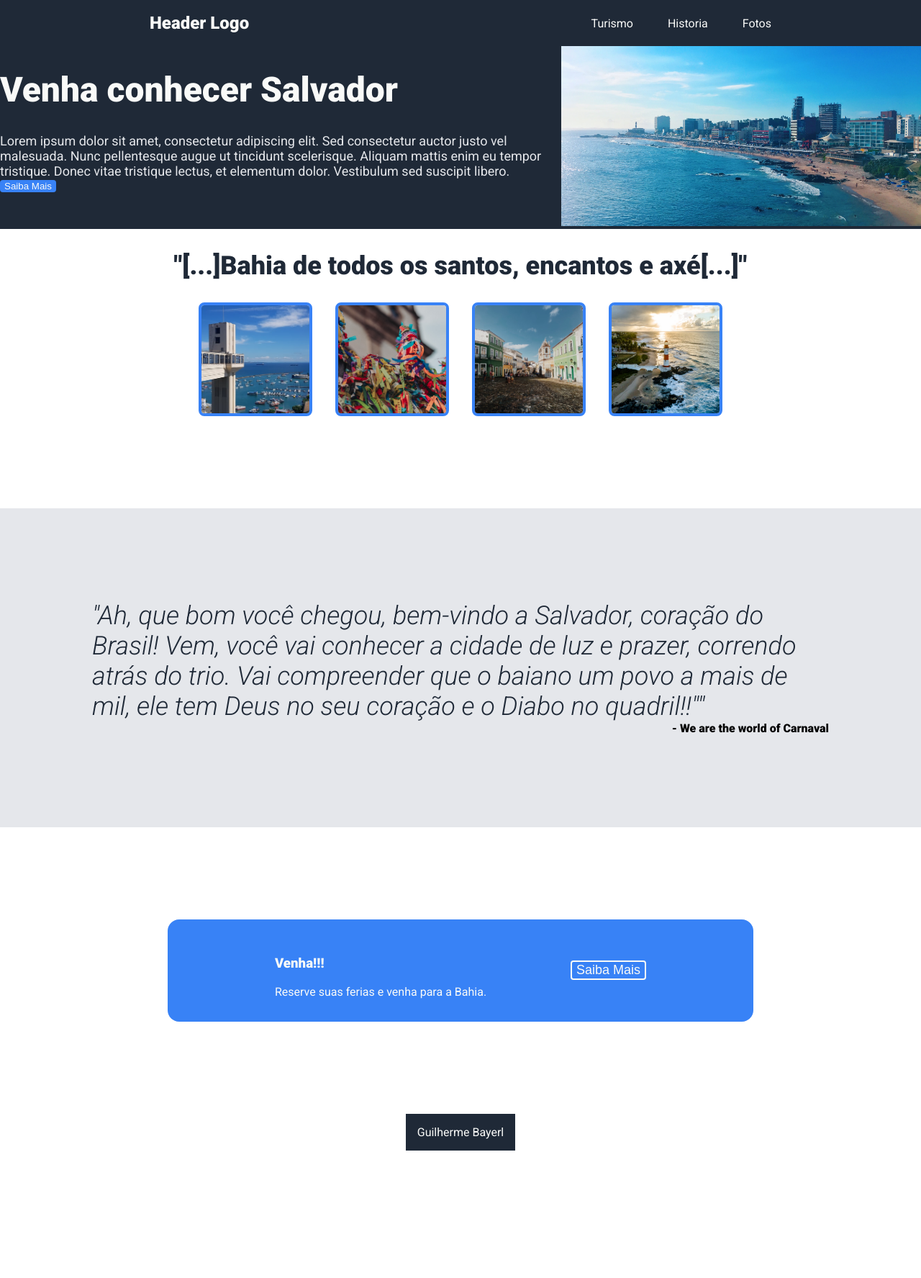
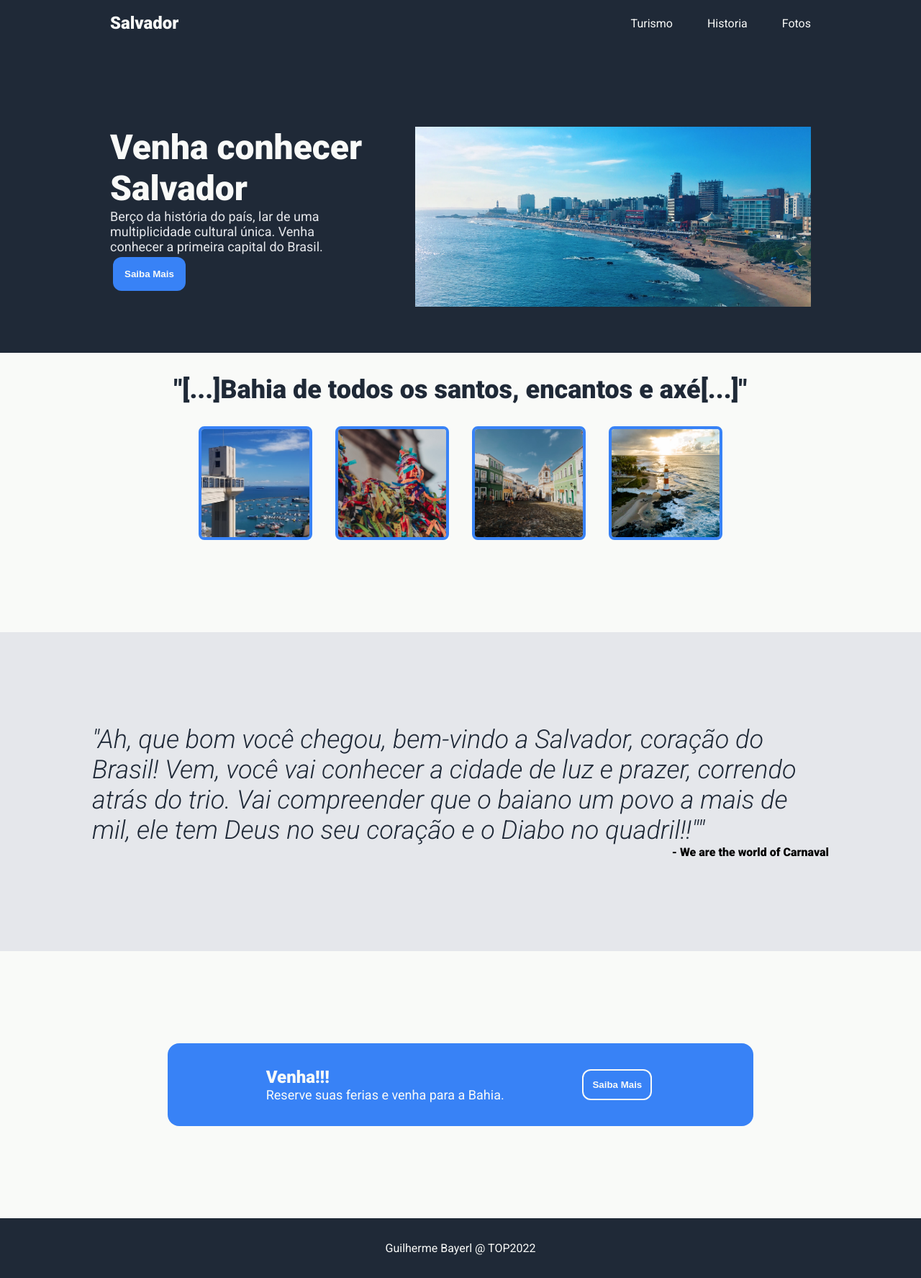
Before and after one commit to b4yerl/odin-landing-page, a plain HTML site: page index.html in a window 1280 px wide. Shown: the whole page at 72% size. Before the commit the page ends 1598 px from the top, so only its background shows below. Drawn offline with Linux system fonts and the light colour scheme.

Commit message:
Content e Footer alinhados
- Pequenas mudanças no <title> e no "logo" do .header
- Box formatadas e alinhadas
- Footer adicionado
- Precisei de uma gambiarra pro Footer, não consegui crescer a box
- Projeto finalizado

```diff
--- a/index.html
+++ b/index.html
@@ -3,7 +3,7 @@
     <head>
         <link rel="stylesheet" href="./styles.css">
         <meta charset="utf-8">
-        <title>Salvador | Bahia</title>
+        <title>Conheça Salvador</title>
 
         <style>
             @import url('https://fonts.googleapis.com/css2?family=Roboto:ital,wght@0,400;0,900;1,300&display=swap');
@@ -13,19 +13,18 @@
     <body>
         <div class="header">
             <nav class="navigation">
-                <div>Header Logo</div>
+                <div>Salvador</div>
                 <ul class="links">
-                    <li><a href="#">Turismo</a></li>
-                    <li><a href="#">Historia</a></li>
-                    <li><a href="#">Fotos</a></li>
+                    <li><a href="#" target="_blank">Turismo</a></li>
+                    <li><a href="#" target="_blank">Historia</a></li>
+                    <li><a href="#" target="_blank">Fotos</a></li>
                 </ul>
             </nav>
 
             <header class="title">
                 <div class="left">
                     <h1>Venha conhecer Salvador</h1>
-                    <div class="description">Lorem ipsum dolor sit amet, consectetur adipiscing elit. Sed consectetur auctor justo vel malesuada. Nunc pellentesque augue ut tincidunt scelerisque.
-                    Aliquam mattis enim eu tempor tristique. Donec vitae tristique lectus, et elementum dolor. Vestibulum sed suscipit libero.</div>
+                    <div class="description">Berço da história do país, lar de uma multiplicidade cultural única. Venha conhecer a primeira capital do Brasil.</div>
                     <button><a href="#" target="_blank">Saiba Mais</a></button>
                 </div>
                 <div class="right">
@@ -65,7 +64,7 @@
         </div>
 
         <div class="footer">
-            <div><a href="https://github.com/b4yerl" target="_blank">Guilherme Bayerl</a></div>
+            <div class="github-link"><a href="https://github.com/b4yerl" target="_blank">Guilherme Bayerl @ TOP2022</a></div>
         </div>
     </body>
 </html>
--- a/styles.css
+++ b/styles.css
@@ -6,6 +6,7 @@ body {
     align-items: center;
     padding: 0;
     margin: 0;
+    background-color: #1f2937;
 }
 
 a {
@@ -26,7 +27,10 @@ ul {
 button {
     background-color: #3882f6;
     border: none;
-    border-radius: 4px;
+    border-radius: 12px;
+    font-weight: 900;
+    margin: 4px;
+    padding: 12px;
 }
 
 .navigation {
@@ -42,6 +46,7 @@ button {
     font-size: 48px;
     font-weight: 900;
     color: #f9faf8;
+    margin: 0;
 }
 
 .description {
@@ -80,7 +85,7 @@ button {
     .navigation {
         display: flex;
         justify-content: space-between;
-        padding-inline: 190px;
+        padding-inline: 135px;
         margin: 18px;
     }
 
@@ -94,6 +99,10 @@ button {
     .title {
         display: flex;
         justify-content: center;
+        padding-inline: 153px;
+        padding-block: 64px;
+        margin-top: 48px;
+        gap: 64px;
     }
 
     .left {
@@ -101,9 +110,20 @@ button {
         flex: 1 0 0;
     }
 
+        .left button {
+            padding: 16px;
+            font-weight: 900;
+        }
+
+    .right {
+        display: flex;
+        justify-content: center;
+        align-items: center;
+    }
+
         #barra {
             height: 250px;
-        width: 500px;
+            width: 550px;
             object-fit: cover;
         }
 
@@ -114,10 +134,11 @@ button {
 }
 
     .gallery {
+        background-color: #f9faf8;
         display: flex;
         flex-direction: column;
         align-items: center;
-    margin-bottom: 128px;
+        padding-bottom: 128px;
     }
 
         .gallery div {
@@ -147,6 +168,7 @@ button {
         }
 
     .cta {
+        background-color: #f9faf8;
         display: flex;
         padding: 128px;
         justify-content: center;
@@ -166,22 +188,18 @@ button {
 
             .burrito button {
                 border: 2px solid #f9faf8;
-    font-size: 18px;
-    border-radius: 4px;
             }
 
             .message {
                 color: #f9faf8;
+                font-size: 18px;
+            }
+                .message h3 {
+                    margin: 0;
+                    font-size: 24px;
                 }
 
 .footer {
-    display: flex;
-    padding: 16px;
-    justify-content: center;
-    align-items: center;
-    flex-grow: 1;
+    padding: 32px;
+    /*width: 1920px;*/
 }
-
-.footer a {
-    flex: 1;
-}
```
Also changed, not shown: 1 other file. Lines whose indentation alone changed are shown as unchanged.
